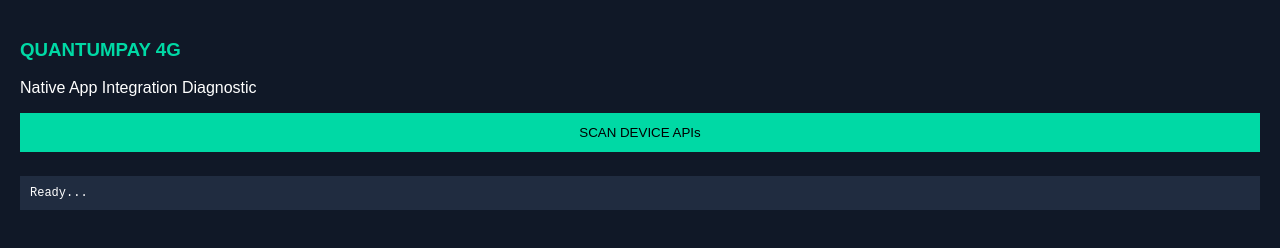
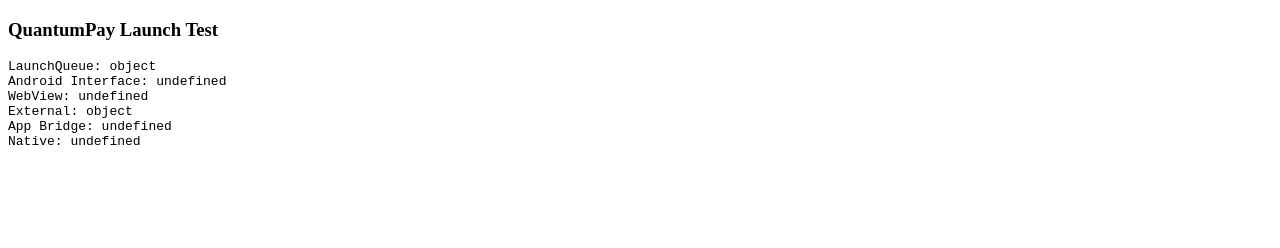
Before and after one commit to quntumcraft-solution/cloud-phone-pdf-viewer, a plain HTML site: page index.html in a window 1280 px wide. Drawn offline with Linux system fonts and the light colour scheme.

Commit message:
Update index.html

```diff
--- a/index.html
+++ b/index.html
@@ -1,72 +1,31 @@
 <!DOCTYPE html>
 <html>
-<head>
-<meta name="viewport" content="width=device-width, initial-scale=1">
-<title>QuantumPay Native Test</title>
-<style>
-body {
-  background: #101827;
-  color: white;
-  font-family: Arial;
-  padding: 12px;
-}
-h3 { color: #00d9a5; }
-pre {
-  white-space: pre-wrap;
-  overflow-wrap: anywhere;
-  background: #202c40;
-  padding: 10px;
-  font-size: 12px;
-}
-button {
-  padding: 12px;
-  width: 100%;
-  background: #00d9a5;
-  border: 0;
-  margin-bottom: 12px;
-}
-</style>
-</head>
 <body>
-
-<h3>QUANTUMPAY 4G</h3>
-<p>Native App Integration Diagnostic</p>
-
-<button onclick="scan()">SCAN DEVICE APIs</button>
-
-<pre id="result">Ready...</pre>
+<h3>QuantumPay Launch Test</h3>
+<pre id="result"></pre>
 
 <script>
-function scan() {
-  let found = [];
+let output = "";
 
-  const keywords = [
-    "native", "app", "phone",
-    "bridge", "device", "cloud",
-    "android", "intent", "launch"
-  ];
+output += "LaunchQueue: " +
+(typeof window.launchQueue) + "\n";
 
-  function inspect(obj, label) {
-    try {
-      Object.getOwnPropertyNames(obj).forEach(key => {
-        if (keywords.some(k =>
-          key.toLowerCase().includes(k)
-        )) {
-          found.push(label + "." + key);
-        }
-      });
-    } catch(e) {}
-  }
+output += "Android Interface: " +
+(typeof window.Android) + "\n";
 
-  inspect(window, "window");
-  inspect(navigator, "navigator");
+output += "WebView: " +
+(typeof window.AndroidInterface) + "\n";
 
-  document.getElementById("result").textContent =
-    found.length
-    ? found.join("\n")
-    : "No matching API names found.";
-}
+output += "External: " +
+(typeof window.external) + "\n";
+
+output += "App Bridge: " +
+(typeof window.appBridge) + "\n";
+
+output += "Native: " +
+(typeof window.native) + "\n";
+
+document.getElementById("result").textContent = output;
 </script>
-
 </body>
 </html>
```
